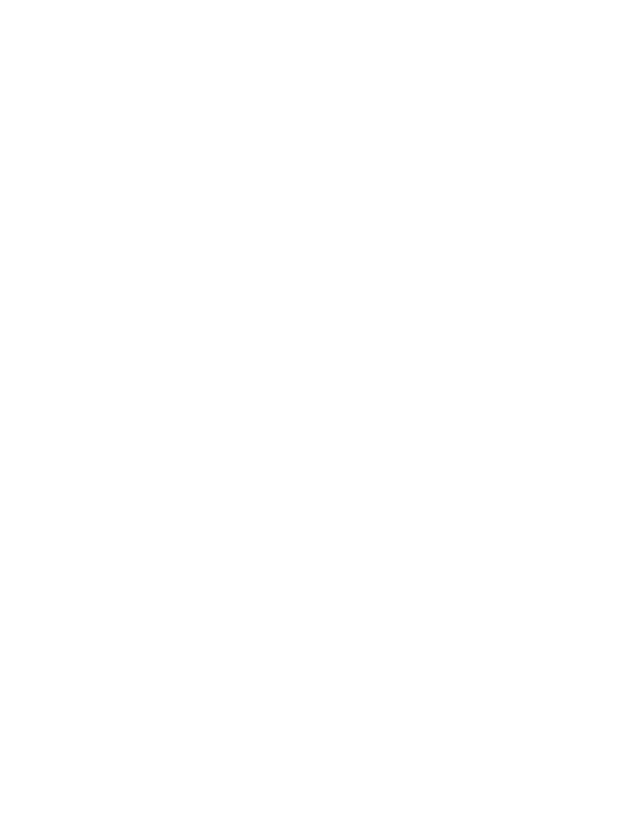
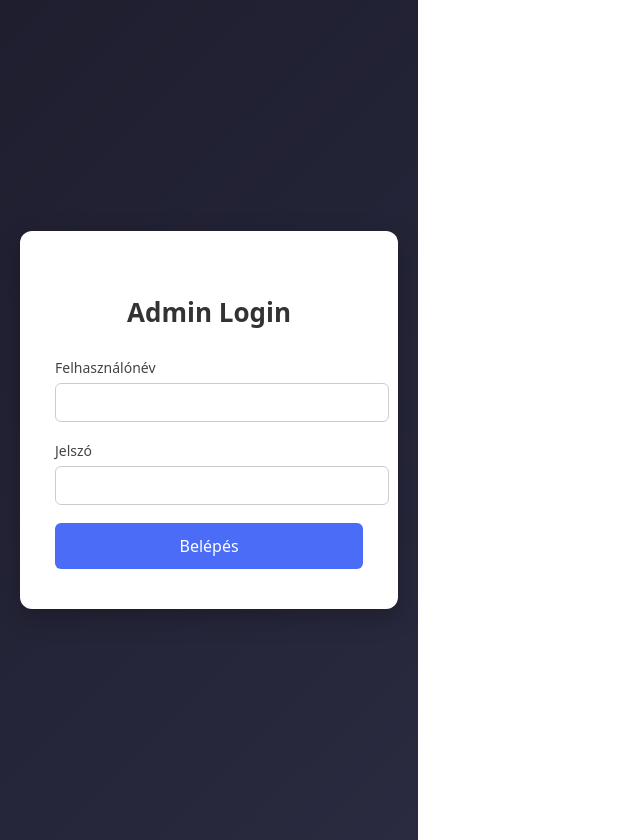
Before and after one commit to AtomAnti211/pro-insekta, a React app in the folder frontend/: page /login in a window 1280 px wide. Before the commit this address had no page. Shown: the whole page, without its empty margins (0-640 px from the left). Before the commit the page ends 800 px from the top, so only its background shows below. Built offline with nearby package versions, Linux system fonts and the light colour scheme; the HTML template or start-up script is replaced by a standard one.

Commit message:
Protected pages Login

```diff
--- a/frontend/src/App.tsx
+++ b/frontend/src/App.tsx
@@ -1,3 +1,4 @@
+import ProtectedRoute from "./components/ProtectedRoute";
 import { BrowserRouter as Router, Routes, Route, Navigate } from "react-router-dom";
 import Layout from "./layout/Layout";
 import Dashboard from "./pages/Dashboard";
@@ -12,7 +13,7 @@ import DueContracts from "./pages/DueContracts";
 import LocationsAdminPage from "./features/locations/LocationsAdminPage";
 import ContractsAdminPage from "./features/contracts/ContractsAdminPage";
 import JobsAdminPage from "./features/jobs/JobsAdminPage";
-
+import Login from "./components/Login";
 
 
 export default function App() {
@@ -26,23 +27,30 @@ export default function App() {
         {/* Publikus aktivitás részletező */}
         <Route path="activities/:id" element={<ActivityDetailPage />} />
 
-        {/* Layout mindig látszik */}
-        <Route path="/" element={<Layout />}>
-          {/* /admin automatikusan dashboardra visz */}
-          <Route path="admin" element={<Navigate to="/admin/dashboard" replace />} />
+        {/* Login oldal */}
+        <Route path="/login" element={<Login />} />
 
-          <Route path="admin/dashboard" element={<Dashboard />} />
-          <Route path="admin/notes" element={<NotesAdminPage />} />
-          <Route path="admin/activities" element={<ActivitiesPage />} />
-          <Route path="admin/owner" element={<OwnerAdminPage />} />
-          <Route path="admin/services" element={<ServicesAdminPage />} />
-          <Route path="admin/customers" element={<CustomersAdminPage />} />
-          <Route path="admin/locations" element={<LocationsAdminPage />} />
-          <Route path="admin/contracts" element={<ContractsAdminPage />} />
-          <Route path="admin/jobs" element={<JobsAdminPage />} />
 
-          <Route path="/admin/Due-contracts" element={<DueContracts />} />
-
+        {/* ADMIN RÉSZ – teljesen védett */}
+        <Route
+          path="/admin"
+          element={
+            <ProtectedRoute>
+              <Layout />
+            </ProtectedRoute>
+          }
+        >
+          <Route index element={<Navigate to="dashboard" replace />} />
+          <Route path="dashboard" element={<Dashboard />} />
+          <Route path="notes" element={<NotesAdminPage />} />
+          <Route path="activities" element={<ActivitiesPage />} />
+          <Route path="owner" element={<OwnerAdminPage />} />
+          <Route path="services" element={<ServicesAdminPage />} />
+          <Route path="customers" element={<CustomersAdminPage />} />
+          <Route path="locations" element={<LocationsAdminPage />} />
+          <Route path="contracts" element={<ContractsAdminPage />} />
+          <Route path="jobs" element={<JobsAdminPage />} />
+          <Route path="due-contracts" element={<DueContracts />} />
         </Route>
 
       </Routes>
--- a/frontend/src/components/Login.tsx
+++ b/frontend/src/components/Login.tsx
@@ -1,27 +1,54 @@
-import { useState } from "react"
-import { apiLoginRequest } from "../services/authService"
+import { useState } from "react";
+import { apiLoginRequest } from "../services/authService";
+import { useNavigate } from "react-router-dom";
+import "./Login.css";
 
-const Login = () => {
-  const [username, setUsername] = useState("")
-  const [password, setPassword] = useState("")
+export default function Login() {
+  const [username, setUsername] = useState("");
+  const [password, setPassword] = useState("");
+  const [error, setError] = useState("");
+  const navigate = useNavigate();
 
-  const formSubmitted = (e: React.SubmitEvent) => {
-    e.preventDefault()
-    apiLoginRequest(username, password).then(data => console.log(data))
-  }
+  const formSubmitted = async (e: React.FormEvent) => {
+    e.preventDefault();
+    setError("");
 
+    const data = await apiLoginRequest(username, password);
+
+    if (data) {
+      navigate("/admin");
+    } else {
+      setError("Hibás felhasználónév vagy jelszó");
+    }
+  };
 
   return (
-    <div>
-        <h1>Login</h1>
+    <div className="login-container">
+      <form className="login-card" onSubmit={formSubmitted}>
+        <h2 className="login-title">Admin Login</h2>
 
-        <form onSubmit={formSubmitted}>
-            <label>Username:<br/><input value={username} onChange={(e)=>setUsername(e.target.value)} type="text" /></label><br/>
-            <label>Password:<br/><input value={password} onChange={(e)=>setPassword(e.target.value)} type="password" /></label><br/>
-            <button type="submit">LOGIN</button><br/>
-        </form>
+        {error && <div className="login-error">{error}</div>}
+
+        <label className="login-label">Felhasználónév</label>
+        <input
+          className="login-input"
+          type="text"
+          value={username}
+          onChange={(e) => setUsername(e.target.value)}
+        />
+
+        <label className="login-label">Jelszó</label>
+        <input
+          className="login-input"
+          type="password"
+          value={password}
+          onChange={(e) => setPassword(e.target.value)}
+        />
+
+        <button className="login-button" type="submit">
+          Belépés
+        </button>
+      </form>
     </div>
-  )
+  );
 }
-
-export default Login
--- /dev/null
+++ b/frontend/src/components/ProtectedRoute.tsx
@@ -0,0 +1,12 @@
+import { Navigate } from "react-router-dom";
+import type { ReactNode } from "react";
+
+export default function ProtectedRoute({ children }: { children: ReactNode }) {
+  const token = localStorage.getItem("access");
+
+  if (!token) {
+    return <Navigate to="/login" replace />;
+  }
+
+  return children;
+}
--- /dev/null
+++ b/frontend/src/components/login.css
@@ -0,0 +1,79 @@
+.login-container {
+  height: 100vh;
+  display: flex;
+  justify-content: center;
+  align-items: center;
+  background: linear-gradient(135deg, #1e1e2f, #2a2a40);
+  padding: 20px;
+}
+
+.login-card {
+  background: #ffffff;
+  padding: 40px 35px;
+  border-radius: 12px;
+  width: 100%;
+  max-width: 380px;
+  box-shadow: 0 8px 25px rgba(0,0,0,0.25);
+  animation: fadeIn 0.4s ease;
+}
+
+.login-title {
+  text-align: center;
+  margin-bottom: 25px;
+  font-size: 26px;
+  color: #333;
+}
+
+.login-label {
+  font-size: 14px;
+  margin-bottom: 5px;
+  display: block;
+  color: #444;
+}
+
+.login-input {
+  width: 100%;
+  padding: 10px 12px;
+  margin-bottom: 18px;
+  border-radius: 6px;
+  border: 1px solid #ccc;
+  font-size: 15px;
+  transition: 0.2s;
+}
+
+.login-input:focus {
+  border-color: #4a6cf7;
+  box-shadow: 0 0 0 2px rgba(74,108,247,0.2);
+  outline: none;
+}
+
+.login-button {
+  width: 100%;
+  padding: 12px;
+  background: #4a6cf7;
+  color: white;
+  border: none;
+  border-radius: 6px;
+  font-size: 16px;
+  cursor: pointer;
+  transition: 0.2s;
+}
+
+.login-button:hover {
+  background: #3c59d4;
+}
+
+.login-error {
+  background: #ffdddd;
+  color: #b30000;
+  padding: 10px;
+  border-radius: 6px;
+  margin-bottom: 15px;
+  text-align: center;
+  font-size: 14px;
+}
+
+@keyframes fadeIn {
+  from { opacity: 0; transform: translateY(10px); }
+  to   { opacity: 1; transform: translateY(0); }
+}
--- a/frontend/src/services/linkService.ts
+++ b/frontend/src/services/linkService.ts
@@ -1,6 +1,6 @@
 import axios from "axios"
 
-export const djangoBackend = axios.create({baseURL: "http://127.0.0.1:8080"})
+export const djangoBackend = axios.create({baseURL: "http://127.0.0.1:8000"})
 
 djangoBackend.interceptors.request.use((config) => {
   const token = localStorage.getItem('access');
@@ -10,29 +10,14 @@ djangoBackend.interceptors.request.use((config) => {
   return config;
 });
 
-export type ShortenedLink = {
-    id: number,
-    originalURL: string,
-    active: boolean
-}
-
-export async function getLinks():Promise<ShortenedLink[]>{
-    try {
-        const response = await djangoBackend.get("/api/")
-        return await response.data
-    } catch (error) {
-        console.log("Valami nem jó!");
-        console.log(error);
-        return []
+djangoBackend.interceptors.response.use(
+  (response) => response,
+  (error) => {
+    if (error.response?.status === 401) {
+      localStorage.removeItem("access");
+      localStorage.removeItem("refresh");
+      window.location.href = "/login";
     }
-}
-
-export async function addNewLink(newLink:string){
-    try {
-        const response = await djangoBackend.post("/api/",{originalURL: newLink})
-        return response.data as ShortenedLink
-    } catch (error) {
-        console.log("Valami nem jó!");
-        console.log(error);
-    }
-}
+    return Promise.reject(error);
+  }
+);
```
